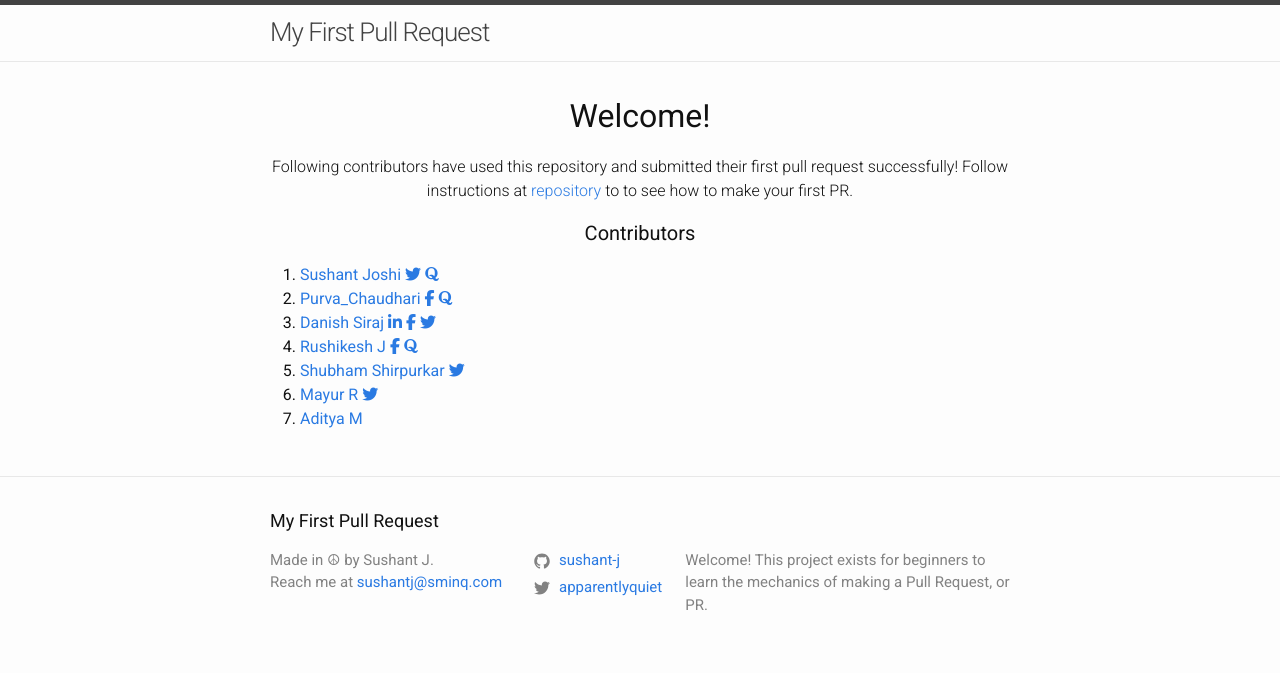
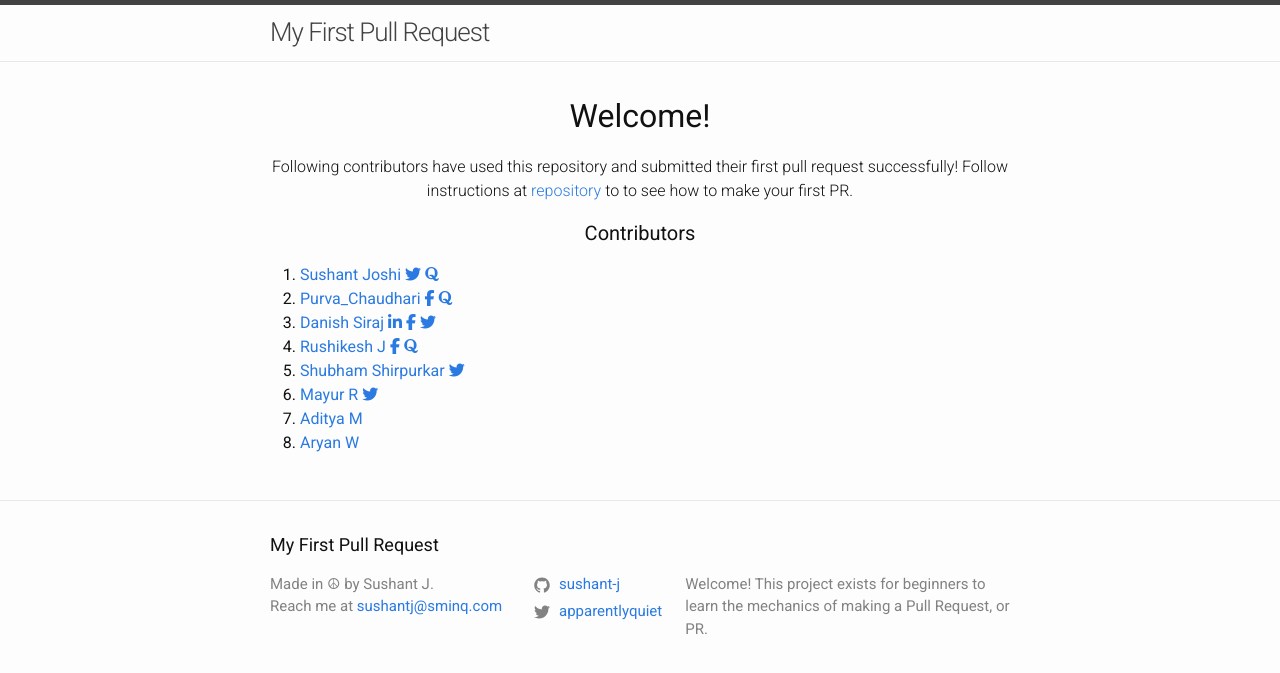
Before and after one commit to sushant-j/my-first-pull-request, a Jekyll site: the page built from index.md, in a window 1280 px wide. Shown: the top 673 px of the page. Built offline with Jekyll 4.4.1, drawn with Linux system fonts in a browser that asks for light colours; nearby versions of some CDN libraries.

Commit message:
Dev;pment

```diff
--- a/_layouts/home.html
+++ b/_layouts/home.html
@@ -79,5 +79,10 @@
         Aditya M
       </a>
     </li>
+<li>
+      <a href="https://github.com/ida-09/">
+        Aryan W
+      </a>
+    </li>
   </ol>
 </div>
```
